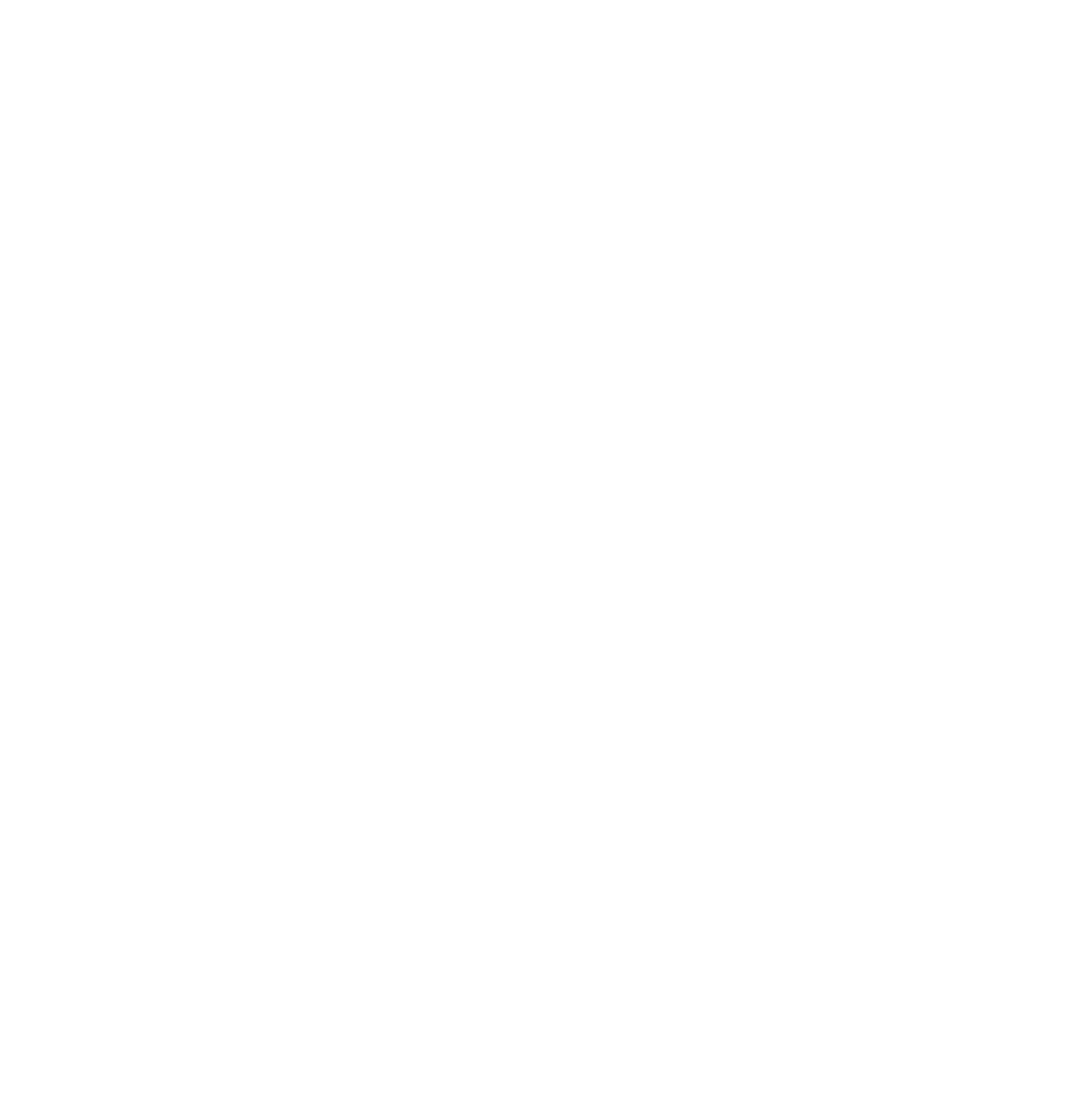
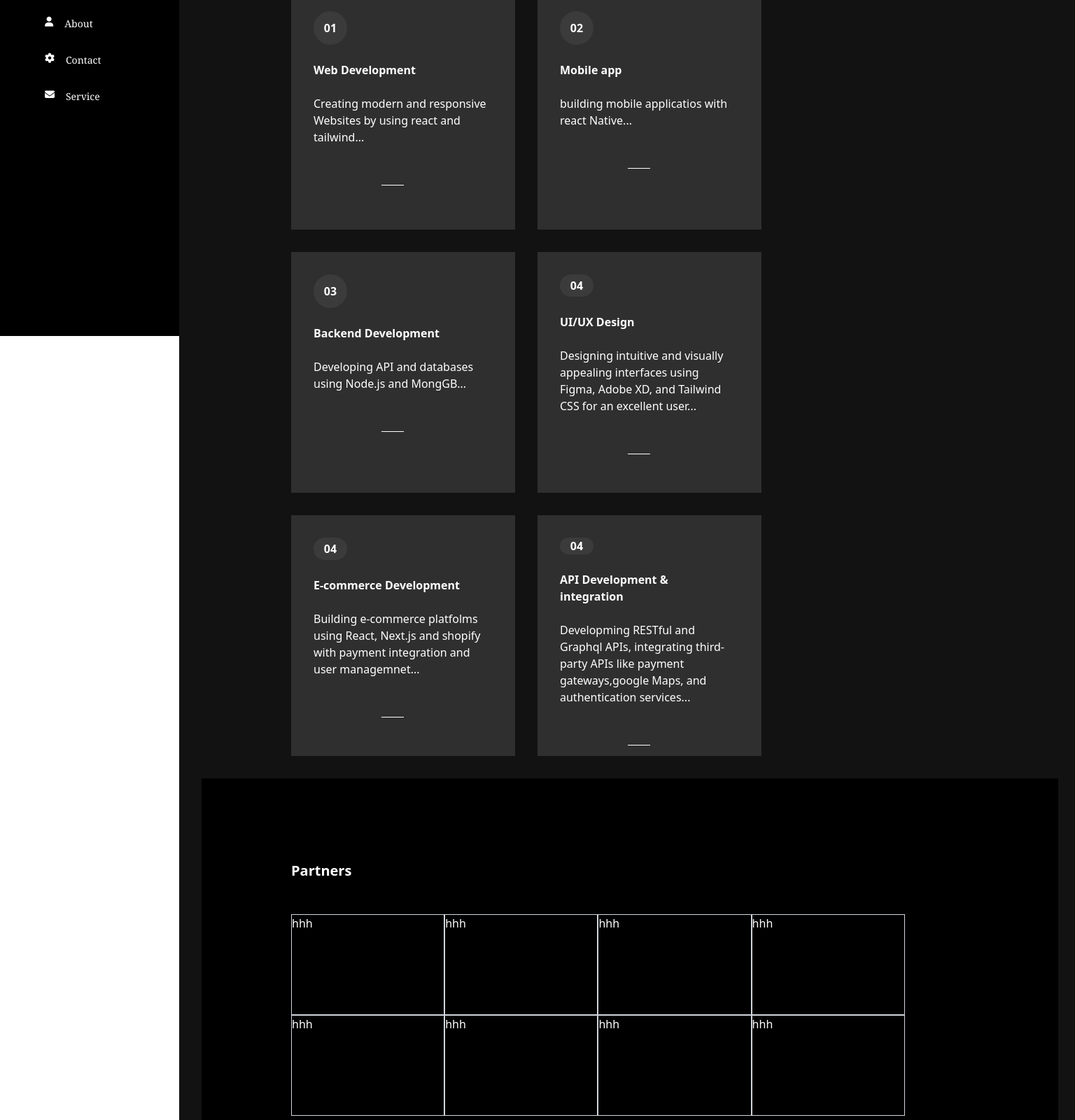
Before and after one commit to josue583/Joshua-portfolio, a React (Vite) app: page /service in a window 1280 px wide. Before the commit this address had no page. Shown: the part 320-1920 px from the top of the page at 70% size, 1536 px wide, since content can reach past the window. Before the commit the page ends 800 px from the top, so only its background shows below. Built offline with nearby package versions, Linux system fonts and the light colour scheme.

Commit message:
some change in service

```diff
--- a/src/App.jsx
+++ b/src/App.jsx
@@ -6,6 +6,7 @@ import Home from './pages/Home'
 import About from './pages/About'
 import { BrowserRouter as Router,Route,Routes } from 'react-router-dom'
 import Contact from './pages/Contacts'
+import Service from './pages/Service'
 // import "font-awesome/css/font-awesome.min.css";
 
 function App() {
@@ -19,6 +20,7 @@ function App() {
             <Route path='/' element={<Home/>}></Route>
             <Route path='/about' element={<About/>}></Route>
             <Route path='/contact' element={<Contact/>}/>
+            <Route path='/service' element={<Service/>}/>
           </Routes>
         </Router>
 
--- /dev/null
+++ b/src/assets/cardInformation.js
@@ -0,0 +1,40 @@
+
+const cardInformation=[
+    {
+        cardNo:"01",
+        cardTitle:"Web Development ",
+        content:"Creating modern and responsive Websites by using react and tailwind... "
+
+    },
+    {
+        cardNo:"02",
+        cardTitle:"Mobile app",
+        content:"building mobile applicatios with react Native..."
+
+    },
+    {
+        cardNo:"03",
+        cardTitle:"Backend Development",
+        content:"Developing API and databases using Node.js and MongGB... "
+
+    },
+    {
+        cardNo:"04",
+        cardTitle:"UI/UX Design",
+        content:"Designing intuitive and visually appealing interfaces using Figma, Adobe XD, and Tailwind CSS for an excellent user... "
+
+    },
+    {
+        cardNo:"04",
+        cardTitle:"E-commerce Development",
+        content:"Building e-commerce platfolms using React, Next.js and shopify with payment integration and user managemnet..."
+
+    },
+    {
+        cardNo:"04",
+        cardTitle:"API Development & integration",
+        content:"Developming RESTful and Graphql APIs, integrating third-party APIs like payment gateways,google Maps, and authentication services... "
+
+    }
+]
+export default cardInformation;
--- /dev/null
+++ b/src/components/Card.jsx
@@ -0,0 +1,14 @@
+import React from 'react'
+
+ function Card(props) {
+  return (
+    <div className=' w-full pr-10 md:w-80 h-86 text-white bg-[#2f2f30ff] flex flex-col gap-6 md:w-72 p-8 hover:scale-105 hover:shadow-2xl group'>
+      <h1 className='w-12 h-12 bg-[#3b3b3bff] font-extrabold text-md flex justify-center items-center rounded-full'>{props.cardNo}</h1>
+      <h2 className=' font-extrabold'>{props.cardTitle}</h2>
+      <p className='font-thin text-md'>{props.content}</p>
+      <button className='flex items-center group'><span className='opacity-0 invisible group-hover:opacity-100 group-hover:visible transition py-4 px-2'>Read More</span><hr className='w-8 mt-2 ml-0' /></button>
+    </div>
+  )
+}
+
+export default Card;
--- /dev/null
+++ b/src/components/Components.jsx
@@ -0,0 +1,11 @@
+import React from 'react'
+
+function Components() {
+  return (
+    <div>
+
+    </div>
+  )
+}
+
+export default Components
--- a/src/components/Knowledge.jsx
+++ b/src/components/Knowledge.jsx
@@ -2,7 +2,7 @@ import React from 'react'
 
 function Knowledge() {
   return (
-    <div className='w-4/5 flex flex-col gap-4  md:pl-1 md:bg-gray-950 md:flex md:flex-row md:gap-20 text-white text-xl md:text-lg '>
+    <div className='w-4/5 flex flex-col gap-4  md:pl-1 md:bg-[#121212ff] md:flex md:flex-row md:gap-20 text-white text-xl md:text-lg '>
 
       <div className='w-4/5 md:w-1/2 flex flex-col gap-6 '>
           <h1 className='text-xl font-serif'>Knowledge</h1>
--- /dev/null
+++ b/src/components/Parterners.jsx
@@ -0,0 +1,42 @@
+import React from 'react'
+
+function Parterners() {
+  return (
+    <div className='w-full h-[600px] text-white bg-[#000000ff] md:pl-32 flex flex-col justify-center gap-12'>
+      <h1 className='text-xl font-extrabold'>Partners</h1>
+      <div className='w-4/5 flex flex-col '>
+        <div className='h-36 flex'>
+        <div className='w-64 border border-gray-300 '>
+                hhh
+            </div>
+            <div className='w-64  border border-gray-300' >
+                hhh
+            </div>
+            <div className='w-64 border border-gray-300 '>
+                hhh
+            </div>
+            <div className='w-64  border border-gray-300'>
+                hhh
+            </div>
+        </div>
+        <div className='h-36 flex'>
+
+        <div className='w-64  border border-gray-300'>
+                hhh
+            </div>
+            <div className='w-64 border border-gray-300' >
+                hhh
+            </div>
+            <div className='w-64  border border-gray-300'>
+                hhh
+            </div>
+            <div className='w-64  border border-gray-300'>
+                hhh
+            </div>
+        </div>
+      </div>
+    </div>
+  )
+}
+
+export default Parterners
--- a/src/components/Sidebar.jsx
+++ b/src/components/Sidebar.jsx
@@ -33,8 +33,8 @@ export default function sidebar() {
         <li className='text-white font-bold text-lg'>DashBord</li>
         <Link to="/" className='flex gap-4'><i class="fa-solid fa-house"></i>Home</Link>
         <Link to="/about" className='flex gap-4'><i class="fa-solid fa-user"></i>About</Link>
-        <Link to={"/contact"} className='flex gap-4'><i class="fa-solid  fa-gear"></i>Contact</Link>
-        <li className='flex gap-4'><i class="fa-solid fa-envelope"></i>Service</li>
+        <Link to="/contact" className='flex gap-4'><i class="fa-solid  fa-gear"></i>Contact</Link>
+        <Link to="/service" className='flex gap-4'><i class="fa-solid fa-envelope"></i>Service</Link>
       </ul>
      </div>
 {isOpen&&(
@@ -45,7 +45,7 @@ export default function sidebar() {
         <Link to="/" className='flex gap-2 font-thin'><i class="fa-solid fa-house"></i>Home</Link>
         <Link to="/about" className='flex gap-2 font-thin'><i class="fa-solid fa-user"></i>About</Link>
         <Link to="/contact" className='flex gap-2 font-thin'><i class="fa-solid  fa-gear"></i>Contact</Link>
-        <li className='flex gap-4 font-thin'><i class="fa-solid fa-envelope"></i>Services</li>
+        <Link to="/service" className='flex gap-4 font-thin'><i class="fa-solid fa-envelope"></i>Services</Link>
       </ul>
   </div>
 
--- a/src/pages/About.jsx
+++ b/src/pages/About.jsx
@@ -11,11 +11,11 @@ function About() {
   return (
     <div className=' flex flex-col md:flex md:flex-row bg-gray-950'>
       <Sidebar/>
-      <div className='w-full md:w-full bg-gray-950 md:bg-gray-950 md:ml-64   min-h-screen flex flex-col justify-center items-center gap-20 ' >
+      <div className='w-full md:w-full bg-[#121212ff] md:bg-[#121212ff] md:ml-64   min-h-screen flex flex-col justify-center items-center gap-20 ' >
       <div className='w-4/5 min-h-screen text-white  flex flex-col mt-40 gap-6'>
       <div className='w-full mid:w-4/5 h-32 flex flex-col gap-2 text-gray-100'>
       <h1 className='w-20 h-8 bg-gray-700 font-bold text-center '>About</h1>
-      <h2 className='text-white text-2xl font-bold'>About Me</h2>
+      <h2 className='text-white text-2xl font-extrabold'>About Me</h2>
       </div>
 
       <div className='w-full flex flex-col gap-6 '>
--- a/src/pages/Home.jsx
+++ b/src/pages/Home.jsx
@@ -12,7 +12,7 @@ function Home() {
         </div>
         <div className='w-full flex flex-col items-center md:w-2/5 text-md  md:text-xl md:items-start gap-6 '>
            <h1 className='text-4xl md:text-4xl font-extrabold'>JOSUE NDIKUMWENAYO</h1>
-           <h2 className='text-2xl md:text-lg'> <TypeAnimation
+           <h2 className='text-2xl'> <TypeAnimation
         sequence={["Software Dev", 1000, "Welcome to my portfolio!", 1000]}
         wrapper="span"
         speed={50}
@@ -20,10 +20,12 @@ function Home() {
       /></h2>
            <p className=' w-4/5 text-lg md:text-lg space-y-60 text-[#a3a3a3ff] '>I am software developer passionate to provide good software design and that can let the user interact with server</p>
            <div className='flex gap-5 '>
-        <i class="fa-brands text-white fa-facebook-f"></i>
-        <i class="fa-brands text-white fa-instagram"></i>
+           <i class="fa-brands text-white fa-facebook-f"></i>
+           <i class="fa-brands fa-twitter"></i>
+           <i class="fa-brands fa-square-instagram"></i>
         <i class="fa-brands text-white fa-linkedin-in"></i>
-        <i class="fa-brands text-white fa-twitter"></i>
+        <i class="fa-brands fa-tiktok"></i>
+
         </div>
         </div>
 
--- /dev/null
+++ b/src/pages/Service.jsx
@@ -0,0 +1,36 @@
+import React from 'react'
+import Sidebar from '../components/Sidebar'
+import Card from '../components/Card'
+import cardInformation from '../assets/cardInformation'
+import Parterners from '../components/Parterners'
+
+function createCard(cardinf){
+  return(
+    <Card
+    key={cardinf.key}
+    cardNo={cardinf.cardNo}
+    cardTitle={cardinf.cardTitle}
+    content={cardinf.content}
+    />
+  );
+}
+function Service() {
+
+  return (
+    <div className='flex flex-col'>
+      <Sidebar/>
+      <div className='w-full min-h-screen flex flex-col gap-8 bg-[#121212ff] pt-12 pl-8 md:pt-40 p-6  md:ml-64'>
+        <div className='flex flex-col gap-10 md:pl-32'>
+        <button className='w-20 h-10 bg-[#3b3b3bff] text-white '>Services</button>
+        <h1 className='text-2xl text-white font-extrabold'>What I Do</h1>
+        </div>
+        <div className='w-full  md:w-4/5   flex  flex-wrap gap-8 md:pl-32 '>
+            {cardInformation.map(createCard)}
+        </div>
+        <Parterners/>
+      </div>
+    </div>
+  )
+}
+
+export default Service
```
